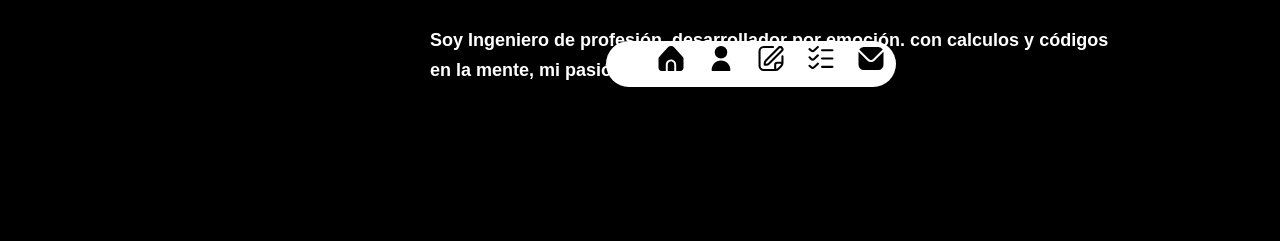
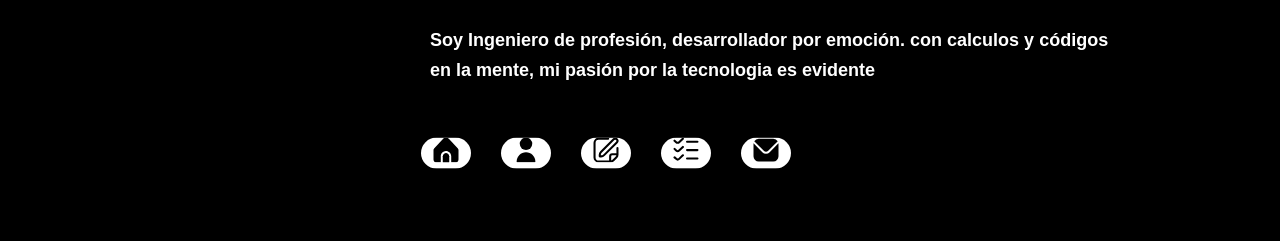
Before and after one commit to ivan2790/04_portafolio_Ivan_Esparza, a plain HTML site: page index.html in a window 1280 px wide. Shown: the part 559-800 px from the top of the page. Drawn offline with Linux system fonts and the light colour scheme.

Commit message:
actualizacion

```diff
--- a/estiloportafolio.css
+++ b/estiloportafolio.css
@@ -167,33 +167,52 @@
     justify-content: center;
 }
 
+
+
 .menu {
-    right: 30%;
     position: fixed;
     overflow-x: hidden;
-
+    top: 90%;
+    left: 60%;
+    transform: translate(-90%, -60%);
 }
 
 .submenu {
+    border-radius: 5rem;
+    background-color: transparent;
+    display: flex;
+    gap: 1rem;
     list-style: none;
-    display: flex;
-    justify-content: space-evenly;
-    border-radius: 3rem;
-    background-color: #fff;
-    height: 20%;
-    padding-top: .5rem;
+    padding-top: 2rem;
 }
+
+/* figcaption { para poner un texto al pasar el mouse pero no me gusto como quedaba
+    display: none;
+    transition: all .5s;
+    color: #39ff14;
+    list-style: none;
+}
+
+figure:hover > figcaption {
+    display: block;
+    transition: all 0.5s;
+} */
+
 
 .submenu li img {
     width: 5rem;
     height: 2.5rem;
     border-radius: 8rem;
     margin-bottom: 1.2rem;
+    padding-bottom: .6rem;
+    margin-right: 2rem;
+    background-color: #ffff;
 }
 
 .submenu li img:hover {
     background-color: #39ff14;
 }
+
 
 /* aqui inicia el main */
 
--- a/index.html
+++ b/index.html
@@ -49,9 +49,9 @@
 
         <section id="Introduccion">
             <article class="encabezado">
-                <div>
-                    <h1 class="saludo">Hola, Soy Ivan! <span>Desarrollador Web</span> e Ingeniero Biomedico</h1>
-                    <div class="menu">
+                <h1 class="saludo">Hola, Soy Ivan! <span>Desarrollador Web</span> e Ingeniero Biomedico</h1>
+                 <div>
+                     <div class="menu">
                         <ul class="submenu">
                             <li><a href="#Introduccion">
                                 <img src="introduccion.svg" alt="Introduccion">
```
